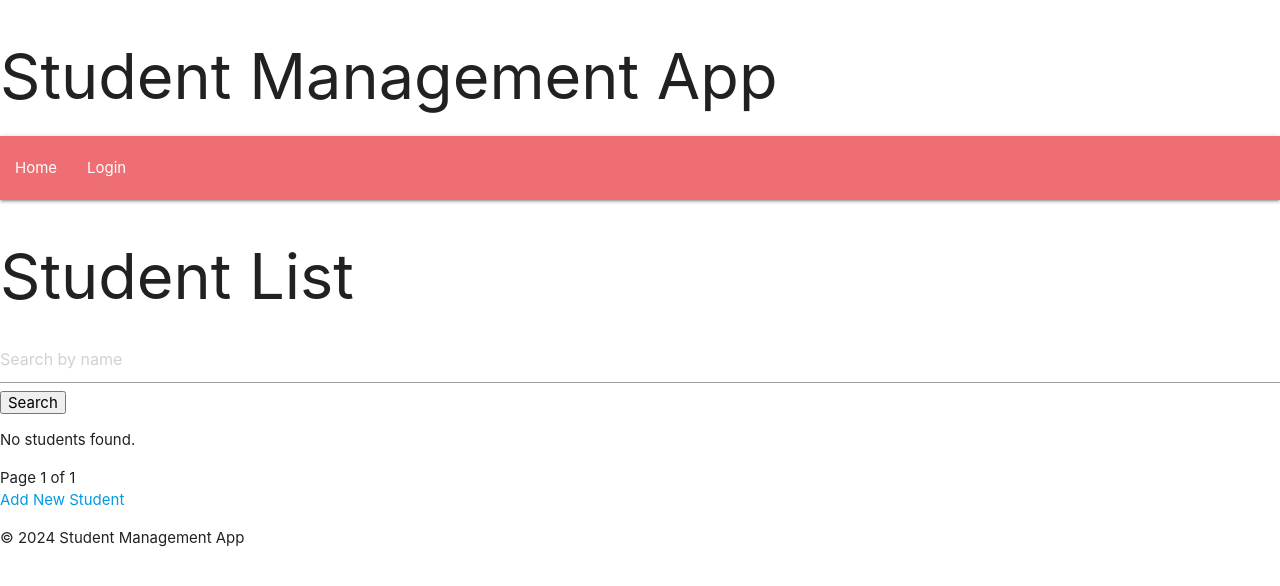
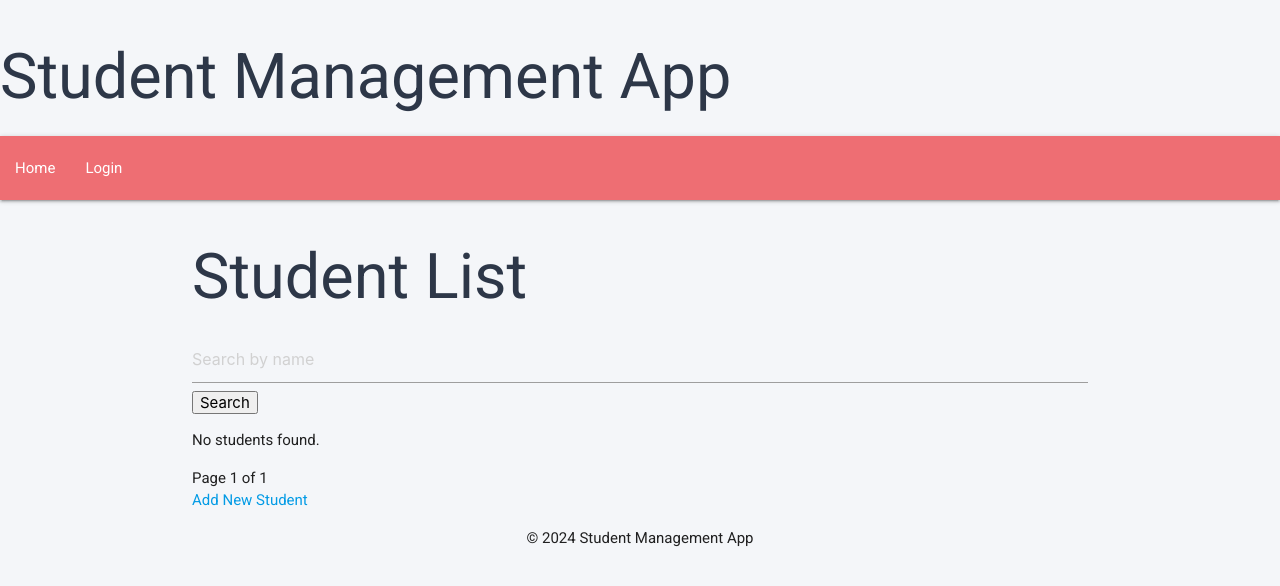
Before and after one commit to uocli/gng5300a-student-management, a Django app: page / in a window 1280 px wide. Shown: the top 586 px of the page. Run offline with Django 4.2, Linux system fonts and the light colour scheme; data that the repository does not hold is empty.

Commit message:
Improved UI

```diff
--- a/student_management/api/templates/base.html
+++ b/student_management/api/templates/base.html
@@ -5,6 +5,25 @@
     <meta name="viewport" content="width=device-width, initial-scale=1.0">
     <title>{% block title %}Student Management App{% endblock %}</title>
     <link rel="stylesheet" href="https://cdnjs.cloudflare.com/ajax/libs/materialize/1.0.0/css/materialize.min.css">
+    <link href="https://fonts.googleapis.com/css2?family=Roboto:wght@400;700&display=swap" rel="stylesheet">
+    <style>
+        body {
+            font-family: 'Roboto', sans-serif;
+            background-color: #f4f6f9;
+        }
+
+        h1, h2, h3 {
+            color: #2d3748;
+        }
+
+        .table th {
+            background-color: #edf2f7;
+        }
+
+        .centered-content {
+            text-align: center;
+        }
+    </style>
 </head>
 <body>
 
@@ -22,12 +41,12 @@
     </nav>
 </header>
 
-<div class="content">
+<div class="container">
     {% block content %}
     {% endblock %}
 </div>
 
-<footer>
+<footer class="centered-content">
     <p>&copy; 2024 Student Management App</p>
 </footer>
 
--- a/student_management/api/templates/student_list.html
+++ b/student_management/api/templates/student_list.html
@@ -7,23 +7,26 @@
     <!-- Search bar -->
     <form method="GET" action="{% url 'student-list' %}">
         <input type="text" name="q" value="{{ query }}" placeholder="Search by name">
-        <button type="submit">Search</button>
+        <button class="mdc-button mdc-button--raised" type="submit">Search</button>
     </form>
     {% if pagination %}
         <table>
             <thead>
             <tr>
+                <th>#</th>
                 <th>First Name</th>
                 <th>Last Name</th>
                 <th>Email</th>
                 <th>DoB</th>
                 <th>Enrollment Date</th>
                 <th>Grade</th>
+                <th>Actions</th>
             </tr>
             </thead>
             <tbody>
             {% for student in pagination %}
                 <tr>
+                    <td>{{ forloop.counter }}</td>
                     <td>{{ student.first_name }}</td>
                     <td>{{ student.last_name }}</td>
                     <td>{{ student.email }}</td>
@@ -32,6 +35,7 @@
                     <td>{{ student.grade }}</td>
                     <td>
                         <a href="{% url 'student-detail' student.pk %}">View</a>
+                        &nbsp;|&nbsp;
                         <a href="{% url 'student-delete' student.pk %}">Delete</a>
                     </td>
                 </tr>
@@ -60,5 +64,5 @@
             {% endif %}
         </span>
     </div>
-    <a href="{% url 'student-create' %}">Add New Student</a>
+    <a class="material-link" href="{% url 'student-create' %}">Add New Student</a>
 {% endblock %}
```
